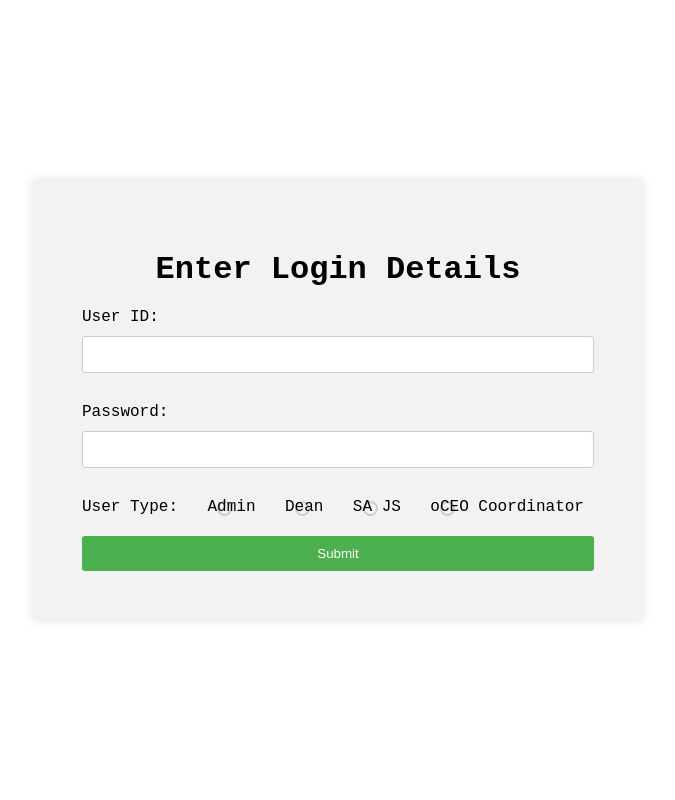
After one commit to AnimeshTumne/oCEO_management_DataWeavers, a Flask app: page /login/others in a window 1280 px wide. The commit adds this page. Shown: the whole page, without its empty margins (302-977 px from the left). Run offline with Flask 3, Linux system fonts and the light colour scheme; some libraries are stand-ins or nearby versions.

Commit message:
added beautification. PLEASE DO NOT LOOK INSIDE templates/student.

```diff
--- /dev/null
+++ b/FrontEnd/loginpage_testing/templates/others.html
@@ -0,0 +1,192 @@
+<!DOCTYPE html>
+<html>
+<head>
+    <title>Admin Login Page</title>
+    <style>
+        body {
+            display: flex;
+            justify-content: center;
+            align-items: center;
+            height: 100vh;
+            margin: 0;
+            padding: 0;
+            font-family: Arial, sans-serif;
+        }
+
+        .container {
+            width: 40vw;
+            padding: 50px;
+            margin-top: 100px;
+            margin-bottom: 100px;
+            margin-left: 200px;
+            margin-right: 200px;
+            background-color: #f2f2f2;
+            border-radius: 5px;
+            box-shadow: 0 0 10px rgba(0, 0, 0, 0.1);
+            font-family:'Lucida Sans', 'Lucida Sans Regular', 'Lucida Grande', 'Lucida Sans Unicode', Geneva, Verdana, sans-serif;
+            font-family: 'Courier New', Courier, monospace;
+        }
+
+        h1 {
+            text-align: center;
+            margin-bottom: 20px;
+        }
+
+        form {
+            display: flex;
+            flex-direction: column;
+        }
+
+        label {
+            margin-bottom: 10px;
+        }
+
+        input[type="text"],
+        input[type="password"] {
+            padding: 10px;
+            margin-bottom: 30px;
+            border: 1px solid #ccc;
+            border-radius: 3px;
+            font-family: 'Courier New', Courier, monospace;
+        }
+
+        input[type="radio"] {
+            margin-right: 5px;
+        }
+
+        input[type="submit"] {
+            padding: 10px;
+            background-color: #4CAF50;
+            color: white;
+            border: none;
+            border-radius: 3px;
+            cursor: pointer;
+        }
+
+        input[type="submit"]:hover {
+            background-color: #45a049;
+        }
+
+        .radio-buttons {
+            display: flex;
+            justify-content: space-between;
+            margin-bottom: 10px;
+            align-items: center;
+        }
+
+        .radio-buttons label {
+            margin-right: 10px;
+            margin-left: -50px;
+        }
+
+        .radio-buttons input[type="radio"] {
+            margin-right: 1px;
+            margin-bottom: 10px;
+            appearance: none;
+            width: 15px;
+            height: 15px;
+            border: 2px solid #ccc;
+            border-radius: 50%;
+            outline: none;
+        }
+
+        #userType {
+            margin-left:0px;
+        }
+
+        .radio-buttons input[type="radio"]:checked {
+            background-color: #4CAF50;
+            border-color: #4CAF50;
+        }
+
+        .radio-buttons input[type="radio"]:checked::after {
+            content: "";
+            display: block;
+            width: 7px;
+            height: 7px;
+            border-radius: 50%;
+            background-color: white;
+            margin: 3px;
+        }
+    </style>
+    <script>
+        function validate_credentials() {
+            // Get the user ID and password from the form
+            var userID = document.getElementById("username").value;
+            var password = document.getElementById("password").value;
+
+            // add code to check if the user ID and password are empty
+            if (userID == "" || password == "") {
+                alert("Please enter both user ID and password");
+                return;
+            }
+
+            // add code to authenticate the user from database oceo_management
+            // if the user is authenticated, redirect to the dashboard of the user.
+            return true;
+            /*
+            // Make an AJAX request to validate the credentials
+            var xhr = new XMLHttpRequest();
+            xhr.open("POST", "/validate_credentials", true);
+            xhr.setRequestHeader("Content-Type", "application/json");
+
+            xhr.onreadystatechange = function() {
+                if (xhr.readyState === 4 && xhr.status === 200) {
+                    var response = JSON.parse(xhr.responseText);
+                    if (response.success) {
+                        // Credentials are valid, redirect to the dashboard
+                        window.location.href = "/dashboard";
+                    } else {
+                        // Credentials are invalid, display an error message
+                        alert(response.message);
+                    }
+                }
+            };
+
+            // Send the user ID and password as JSON data
+            var data = JSON.stringify({ userID: userID, password: password });
+            xhr.send(data);
+            */
+        }
+    </script>
+</head>
+<body>
+    <div class="container">
+        <h1>Enter Login Details</h1>
+        <form onsubmit="validate_credentials()" method="post">
+            <label for="username">User ID:</label>
+            <input type="text" id="username" name="username" required>
+
+            <label for="password">Password:</label>
+            <input type="password" id="password" name="password" required>
+
+            <div class="radio-buttons">
+                <label for="userType" id="userType">User Type:</label>
+                <input type="radio" id="admin" name="userType" value="Admin" required>
+                <label for="admin">Admin</label>
+                <input type="radio" id="dean" name="userType" value="Dean" required>
+                <label for="dean">Dean</label>
+                <input type="radio" id="saJs" name="userType" value="SA JS" required>
+                <label for="saJs">SA JS</label>
+                <input type="radio" id="oCEOCoordinator" name="userType" value="oCEO Coordinator" required>
+                <label for="oCEOCoordinator">oCEO Coordinator</label>
+            </div>
+
+            <input type="submit" value="Submit">
+        </form>
+        <script>
+            // Checking if error message is passed from Flask
+            var errorMessage = "{{ error_message }}" || null;
+
+            // Function that displays error message as a popup dialogue
+            function displayErrorMessage() {
+                if (errorMessage) {
+                    alert(errorMessage);
+                }
+            }
+            // Calling the function to display error message
+            displayErrorMessage();
+        </script>
+    </div>
+</body>
+</html>
--- a/FrontEnd/loginpage_testing/templates/query.html
+++ b/FrontEnd/loginpage_testing/templates/query.html
@@ -54,6 +54,8 @@
         </form>
     </div>
 
+
+
     <script>
         function viewQuery() {
             const queryInput = document.getElementById('query');
@@ -64,7 +66,7 @@
     <script>
         const form = document.querySelector('form');
         const queryInput = document.getElementById('query');
-        // const popup = document.getElementById('popup');
+        const popup = document.getElementById('popup');
         // const queryResult = document.getElementById('queryResult');
 
         form.addEventListener('inputQuery', function(event) {
--- a/FrontEnd/loginpage_testing/templates/student.html
+++ b/FrontEnd/loginpage_testing/templates/student.html
@@ -68,7 +68,7 @@
 </head>
 <body>
     <h1>Enter Login Details</h1>
-    <form action="{{ url_for('nu_aftersubmit') }}" method="post">
+    <form action="{{ url_for('after_login_student') }}" method="post">
         <label for="email">Student Email:</label>
         <input type="email" id="email" name="email" required><br><br>
         <label for="password">Password:</label>
```
Also changed, not shown: FrontEnd/loginpage_testing/loginpage_testing.py (+146 -24 lines), FrontEnd/loginpage_testing/templates/admin.html (deleted, +0 -93 lines), FrontEnd/loginpage_testing/templates/student/after_login.html (added, +28 -0 lines), FrontEnd/loginpage_testing/templates/testing.html (+7 -1 lines).
